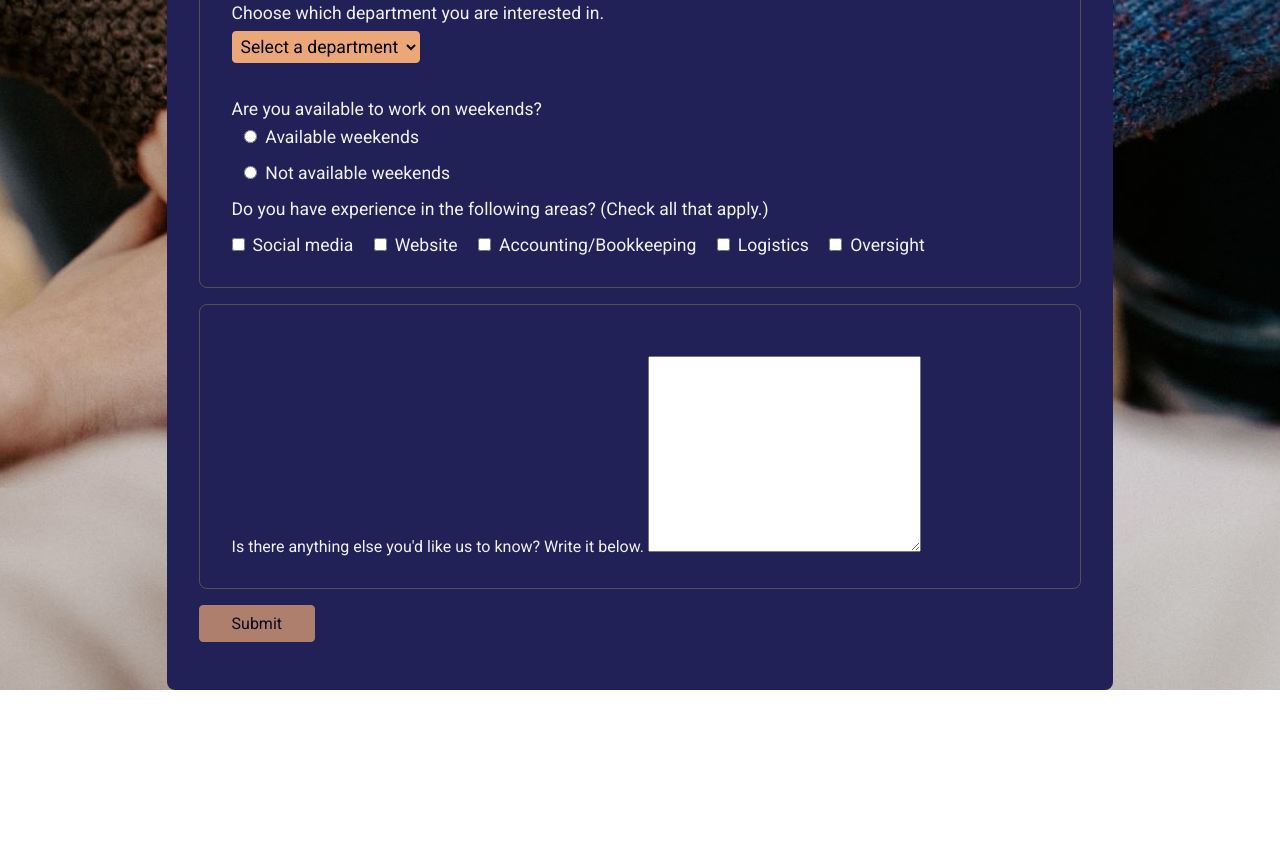
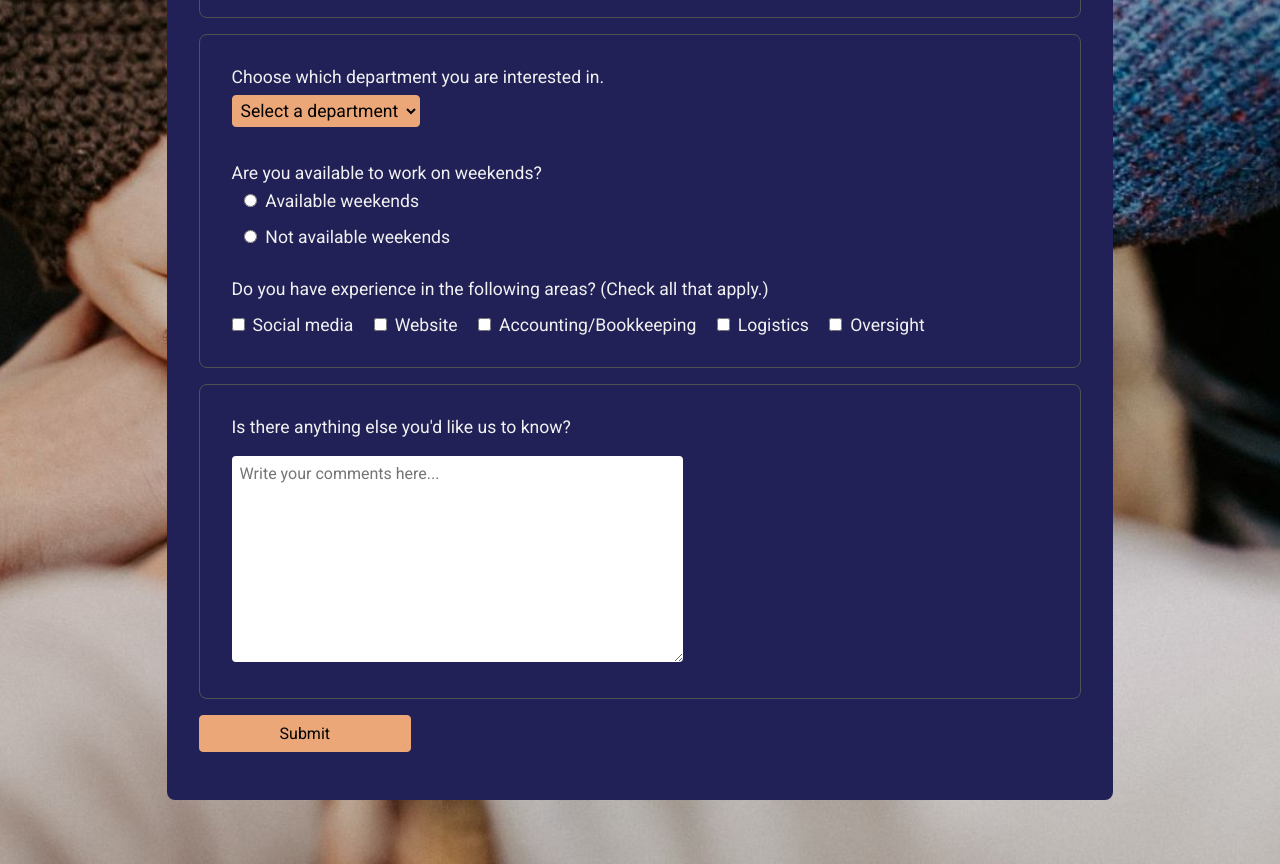
Before and after one commit to jaycgreenwald/fcc-survey-project, a plain HTML site: page index.html in a window 1280 px wide. Shown: the part 540-1404 px from the top of the page. Before the commit the page ends 1230 px from the top, so only its background shows below. Drawn offline with Linux system fonts and the light colour scheme.

Commit message:
9/12/2022 - Add textarea

```diff
--- a/index.html
+++ b/index.html
@@ -54,8 +54,12 @@
                     </select>
                 </label>
                 <p class="radios">Are you available to work on weekends?</p>
-                <label for="weekends-yes" class="weekend-label"><input type="radio" name="weekends" id="weekends-yes">Available weekends</label>
-                <label for="weekends-no" class="weekend-label"><input type="radio" name="weekends" id="weekends-no">Not available weekends</label>
+                <label for="weekends-yes" class="weekend-label">
+                    <input type="radio" name="weekends" id="weekends-yes">Available weekends
+                </label>
+                <label for="weekends-no" class="weekend-label">
+                    <input type="radio" name="weekends" id="weekends-no">Not available weekends
+                </label>
                 <label for="experience" class="experience-label">Do you have experience in the following areas? (Check all that apply.)
                     <div class="checkboxes">
                         <input type="checkbox" name="" id="experience">Social media
@@ -67,10 +71,10 @@
                 </label>
             </fieldset>
             <fieldset class="text-input">
-                <label for="comments"></label>Is there anything else you'd like us to know? Write it below.
-                <textarea name="" id="comments" cols="30" rows="10"></textarea>
+                <label for="comments">Is there anything else you'd like us to know?
+                </label>
+                <textarea name="" id="comments" cols="50" rows="10" placeholder="Write your comments here..."></textarea>
             </fieldset>
-
             <input type="submit" value="Submit" id="submit">
         </form>
     </div>
--- a/styles.css
+++ b/styles.css
@@ -56,10 +56,7 @@ body {
     font-weight: 400;
     justify-content: center;
     min-height: 100vh;
-}
-
-p {
-    font-size: 1.1rem;
+    padding: 4rem 0;
 }
 
 .wrapper {
@@ -68,6 +65,10 @@ p {
     min-width: 800px;
     max-width: 1000px;
     padding: 2rem;
+}
+
+p {
+    font-size: 1.1rem;
 }
 
 #title {
@@ -80,7 +81,6 @@ p {
     font-size: 1.2rem;
     padding: 1rem 0 2rem 0;
 }
-
 
 fieldset {
     border: 1px solid #525252;
@@ -139,7 +139,9 @@ input[type="radio"] {
     padding: 0 0 1rem .8rem;
 }
 
+
 input[type="checkbox"] {
+    /* appearance: none; */
     display: inline;
     margin: 0 .5rem 0 1rem;
 }
@@ -154,17 +156,21 @@ input[type="checkbox"]:first-of-type {
 
 .experience-label {
     padding: 0;
+    margin-top: 1rem;
+}
+
+textarea {
+    border-radius: 4px;
+    border: none;
+    padding: .5rem;
 }
 
 
-
 #submit {
-    padding: .5rem 2rem;
-    margin: 1rem 0;
-    opacity: .7;
-    transition: opacity 250ms;
+    margin: 1rem 0 1rem 0;
+    padding: .5rem 5rem;
 }
 
 #submit:hover {
-    opacity: 1;
+    background-color: rgb(255, 211, 182);
 }
```
